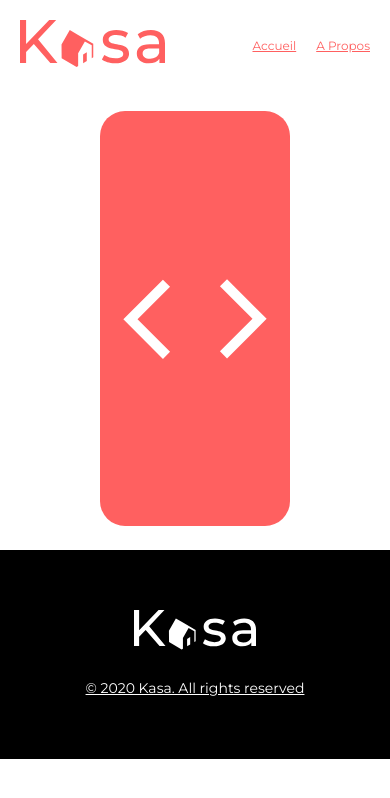
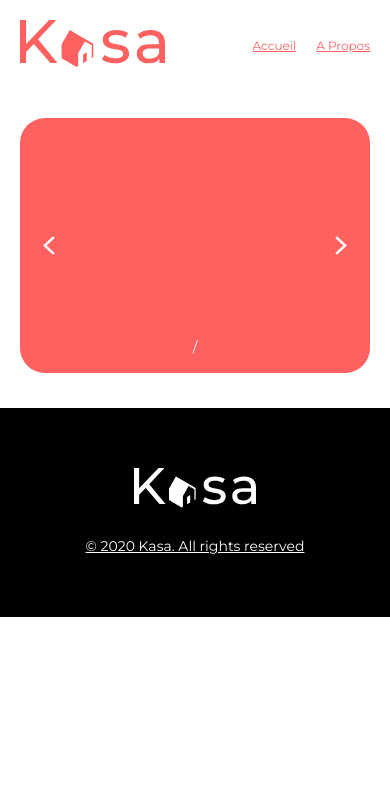
Before and after one commit to Epouvaantail/Kasa, a React (Create React App) app in the folder kasa/: page /Logement/0979876d in a window 390 px wide. Shown: the top 798 px of the page. Built offline with nearby package versions, Linux system fonts and the light colour scheme.

Commit message:
some update

```diff
--- a/kasa/src/components/carousel.js
+++ b/kasa/src/components/carousel.js
@@ -13,9 +13,8 @@ const Carousel = () => {
                 <img className="arrow__left" src={ArrowLeft} alt="arrow left"/>
 		        <img className="arrow__right" src={ArrowRight} alt="arrow right"/>
             </div>
+            <p className="number"> / </p>
             {/* <img src={id.cover} alt={} /> */}
-		    <div className="number">
-		    </div>
 	    </div>
     );
 };
--- a/kasa/src/style/Logement.css
+++ b/kasa/src/style/Logement.css
@@ -1,4 +1,5 @@
 .carousel {
     display: flex;
+    flex-direction: column;
     justify-content: center;
 }
--- a/kasa/src/style/carousel.css
+++ b/kasa/src/style/carousel.css
@@ -1,5 +1,4 @@
 .carousel__container {
-    width: 100%;
     height:415px;
     background-color:#FF6060;;
     mix-blend-mode: normal;
@@ -17,3 +16,33 @@
 .arrow__right {
     margin-right: 23.36px;
 }
+
+.number {
+    color: white;
+    text-decoration: none;
+    position: relative;
+    top: -75px;
+}
+
+
+@media screen and (max-width:426px) {
+
+    .carousel__container {
+        height: 255px;
+        margin: 27px 20px 15px 20px;
+    }
+
+    .arrow__left {
+        width: 11.67px;
+        height: 19.8px;
+    }
+
+    .arrow__right {
+        width: 11.67px;
+        height: 19.8px;
+    }
+
+    .number {
+        top: -50px;
+    }
+}
```
